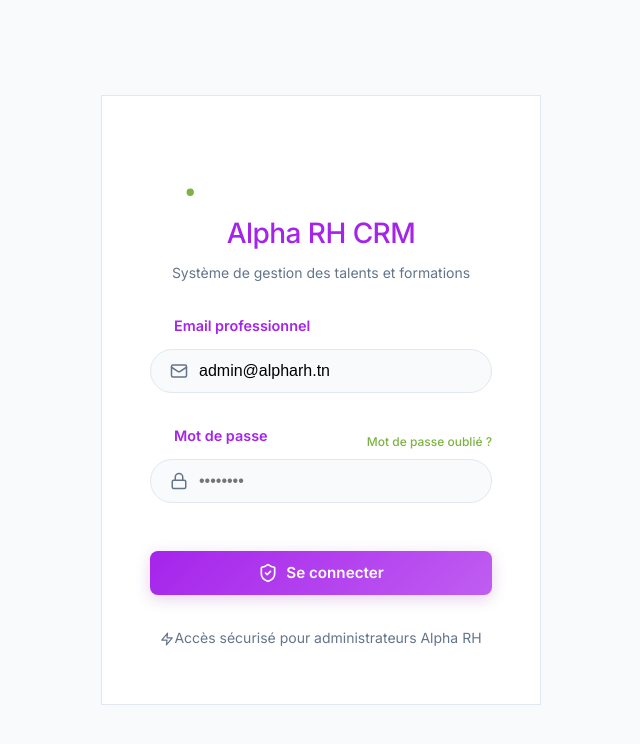
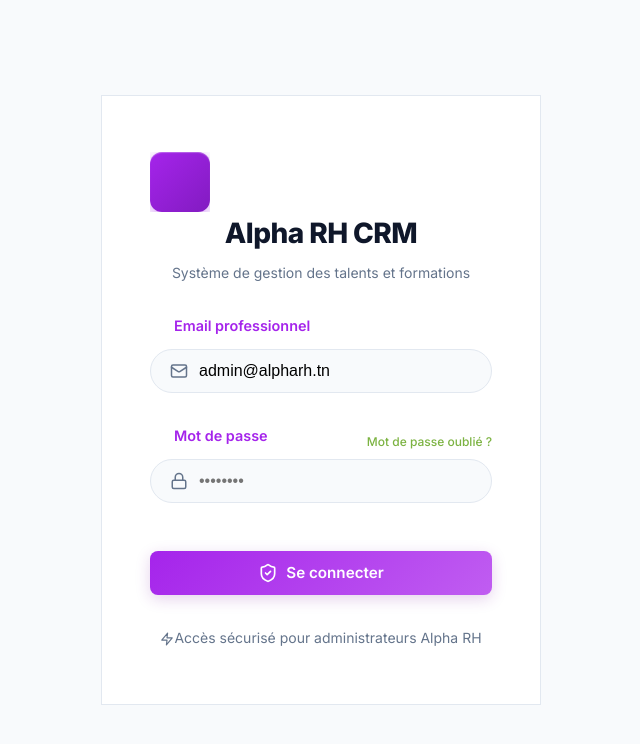
Before and after one commit to chamseddinekifeji13-coder/alpharh_crm, a React (Vite) app: page /login in a window 1280 px wide. Shown: the top 744 px of the page, without its empty margins (319-959 px from the left). Built offline with nearby package versions, Linux system fonts and the light colour scheme; no server answers; the database is empty.

Commit message:
Refactor: Resolving all IDE reported problems (a11y, types, inline styles)

```diff
--- a/src/components/common/Logo.tsx
+++ b/src/components/common/Logo.tsx
@@ -13,51 +13,34 @@ const Logo: React.FC<LogoProps> = ({ className = '', size = 40, withText = false
   const customLogo = config?.company_logo_url;
 
   return (
-    <div className={`flex items-center gap-3 ${className}`} style={{ maxHeight: size, overflow: 'hidden' }}>
+    <div className={`logo-main-wrapper ${className}`} style={{ maxHeight: size }}>
       {/* Premium Logo Container */}
       <motion.div
         whileHover={{ scale: 1.05, rotate: 2 }}
         whileTap={{ scale: 0.95 }}
+        className="logo-inner-container"
         style={{
           height: size,
           width: customLogo ? 'auto' : size,
           maxWidth: size * 4,
-          minWidth: customLogo ? '60px' : size,
-          position: 'relative',
-          display: 'flex',
-          alignItems: 'center',
-          justifyContent: 'center',
-          flexShrink: 0,
-          overflow: 'hidden'
+          minWidth: customLogo ? '60px' : size
         }}
       >
         {customLogo ? (
           /* Render uploaded company logo with flexible width but STRICT height */
-          <div style={{ height: size, width: 'auto', display: 'flex', alignItems: 'center', justifyContent: 'center' }}>
+          <div className="logo-custom-img-wrapper" style={{ height: size }}>
             <img
               src={customLogo}
               alt="Logo"
-              style={{ height: '100%', width: 'auto', maxWidth: '240px', objectFit: 'contain' }}
+              className="logo-custom-img"
               onError={(e) => (e.currentTarget.style.display = 'none')}
             />
           </div>
         ) : (
           /* Fallback to Premium SVG Symbol */
           <>
-            {/* Shadow layer for depth */}
-            <div
-              className="absolute inset-0 rounded-xl blur-md opacity-20"
-              style={{ backgroundColor: '#a524eb', transform: 'translateY(4px)' }}
-            />
-
-            {/* Main Background Gradient */}
-            <div
-              className="absolute inset-0 rounded-xl overflow-hidden"
-              style={{
-                background: 'linear-gradient(135deg, #a524eb 0%, #821bc1 100%)',
-                boxShadow: 'inset 0 1px 1px rgba(255,255,255,0.3), 0 4px 12px rgba(165, 36, 235, 0.25)'
-              }}
-            />
+            <div className="logo-fallback-blur" />
+            <div className="logo-fallback-bg" />
 
             {/* Abstract Alpha SVG Symbol */}
             <svg
@@ -94,10 +77,10 @@ const Logo: React.FC<LogoProps> = ({ className = '', size = 40, withText = false
       {withText && (
         <div className="flex flex-col leading-tight select-none">
           <div className="flex items-center gap-1">
-            <span className="text-xl font-medium tracking-tight" style={{ color: '#a524eb' }}>
+            <span className="text-xl font-medium tracking-tight text-[#a524eb]">
               {(config?.company_name || 'ALPHA').split(' ')[0]}
             </span>
-            <span className="text-xl font-light tracking-tighter" style={{ color: '#7CB342' }}>
+            <span className="text-xl font-light tracking-tighter text-[#7CB342]">
               {(config?.company_name || ' RH').split(' ').slice(1).join(' ') || 'RH'}
             </span>
           </div>
--- a/src/index.css
+++ b/src/index.css
@@ -66,9 +66,58 @@ a {
 
 .dark-glass {
   background: rgba(165, 36, 235, 0.9);
+  -webkit-backdrop-filter: blur(12px);
   backdrop-filter: blur(12px);
-  -webkit-backdrop-filter: blur(12px);
   border-right: 1px solid rgba(255, 255, 255, 0.1);
+}
+
+/* Logo Specific Styles */
+.logo-main-wrapper {
+  display: flex;
+  align-items: center;
+  gap: 0.75rem;
+  overflow: hidden;
+}
+
+.logo-inner-container {
+  position: relative;
+  display: flex;
+  align-items: center;
+  justify-content: center;
+  flex-shrink: 0;
+  overflow: hidden;
+}
+
+.logo-custom-img-wrapper {
+  display: flex;
+  align-items: center;
+  justify-content: center;
+}
+
+.logo-custom-img {
+  height: 100%;
+  width: auto;
+  max-width: 240px;
+  object-fit: contain;
+}
+
+.logo-fallback-blur {
+  position: absolute;
+  inset: 0;
+  border-radius: 0.75rem;
+  filter: blur(8px);
+  opacity: 0.2;
+  background-color: #a524eb;
+  transform: translateY(4px);
+}
+
+.logo-fallback-bg {
+  position: absolute;
+  inset: 0;
+  border-radius: 0.75rem;
+  overflow: hidden;
+  background: linear-gradient(135deg, #a524eb 0%, #821bc1 100%);
+  box-shadow: inset 0 1px 1px rgba(255,255,255,0.3), 0 4px 12px rgba(165, 36, 235, 0.25);
 }
 
 /* --- Responsive Navigation Controls --- */
--- a/src/pages/Dashboard.tsx
+++ b/src/pages/Dashboard.tsx
@@ -152,7 +152,7 @@ const Dashboard = () => {
   return (
     <div className="dashboard">
       <header className="dashboard-header mb-8">
-        <h1 style={{ fontWeight: 300, color: 'var(--primary)', fontSize: '2.2rem' }}>Tableau de Bord</h1>
+        <h1 className="text-4xl font-light text-[var(--primary)]">Tableau de Bord</h1>
         <p className="text-slate-500">Aperçu en temps réel de votre activité Alpha RH</p>
       </header>
 
@@ -170,7 +170,7 @@ const Dashboard = () => {
               <stat.icon size={24} />
             </div>
             <div className="stat-info">
-              <h3 style={{ fontWeight: 300 }}>{stat.value}</h3>
+              <h3 className="font-light">{stat.value}</h3>
               <p>{stat.label}</p>
             </div>
           </motion.div>
@@ -195,7 +195,7 @@ const Dashboard = () => {
               <stat.icon size={24} />
             </div>
             <div className="stat-info">
-              <h3 style={{ fontWeight: 500 }}>{stat.value}</h3>
+              <h3 className="font-medium">{stat.value}</h3>
               <p>{stat.label}</p>
             </div>
           </motion.div>
--- a/src/pages/Login.tsx
+++ b/src/pages/Login.tsx
@@ -61,7 +61,7 @@ const Login = () => {
       >
         <div className="login-header">
           <Logo size={60} className="mb-6 justify-center" />
-          <h2 className="crm-text-primary" style={{ color: '#a524eb', fontWeight: 500 }}>Alpha RH CRM</h2>
+          <h2 className="text-[#a524eb] font-medium">Alpha RH CRM</h2>
           <p className="crm-text-sm-muted">Système de gestion des talents et formations</p>
         </div>
 
--- a/src/pages/Settings.tsx
+++ b/src/pages/Settings.tsx
@@ -236,10 +236,11 @@ const Settings = () => {
                         </div>
                         <p className="text-[10px] text-slate-500 uppercase tracking-wider font-semibold">PNG, JPG ou SVG conseillé (Max 2Mo)</p>
                         <input
+                          title="Fichier logo"
                           type="file"
                           ref={fileInputRef}
                           onChange={handleLogoUpload}
-                          style={{ display: 'none' }}
+                          className="hidden"
                           accept="image/*"
                         />
                       </div>
--- a/src/pages/training/TrainingRoomList.tsx
+++ b/src/pages/training/TrainingRoomList.tsx
@@ -91,6 +91,7 @@ const TrainingRoomList = () => {
             <div className="space-y-1">
               <label className="text-sm font-medium text-slate-700">Capacité</label>
               <input
+                title="Capacité de la salle"
                 type="number"
                 value={newRoom.capacity}
                 onChange={e => setNewRoom({...newRoom, capacity: parseInt(e.target.value)})}
@@ -100,6 +101,7 @@ const TrainingRoomList = () => {
             <div className="space-y-1">
               <label className="text-sm font-medium text-slate-700">Coût journalier (TND)</label>
               <input
+                title="Coût journalier de location"
                 type="number"
                 value={newRoom.rental_cost_per_day}
                 onChange={e => setNewRoom({...newRoom, rental_cost_per_day: parseFloat(e.target.value)})}
```
Also changed, not shown: src/pages/training/TrainingSessionDetail.tsx (+21 -3 lines), src/pages/training/TrainingSessionList.tsx (+10 -1 lines), 1 other file (tests, documents, lock files or other folders).
